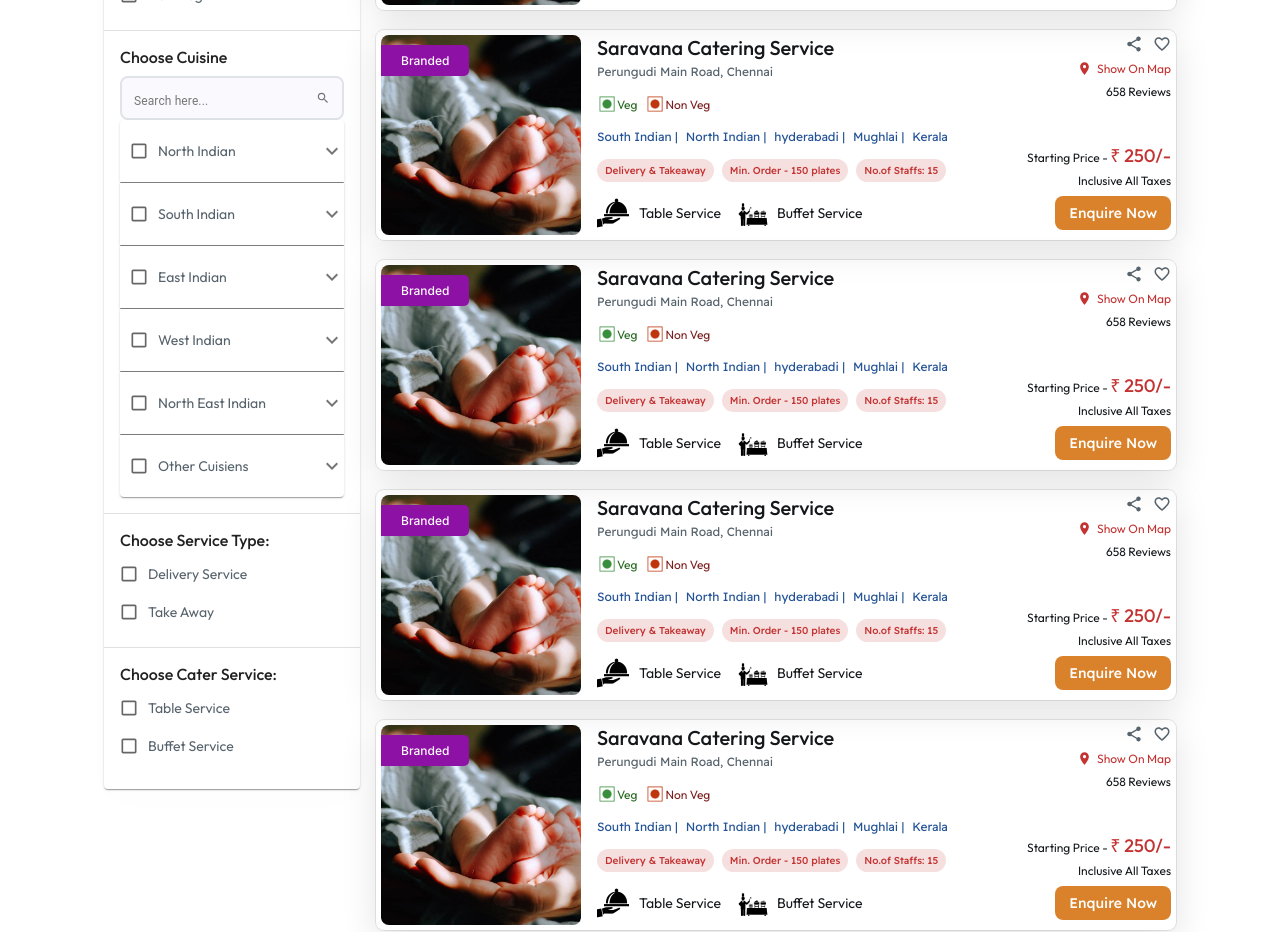
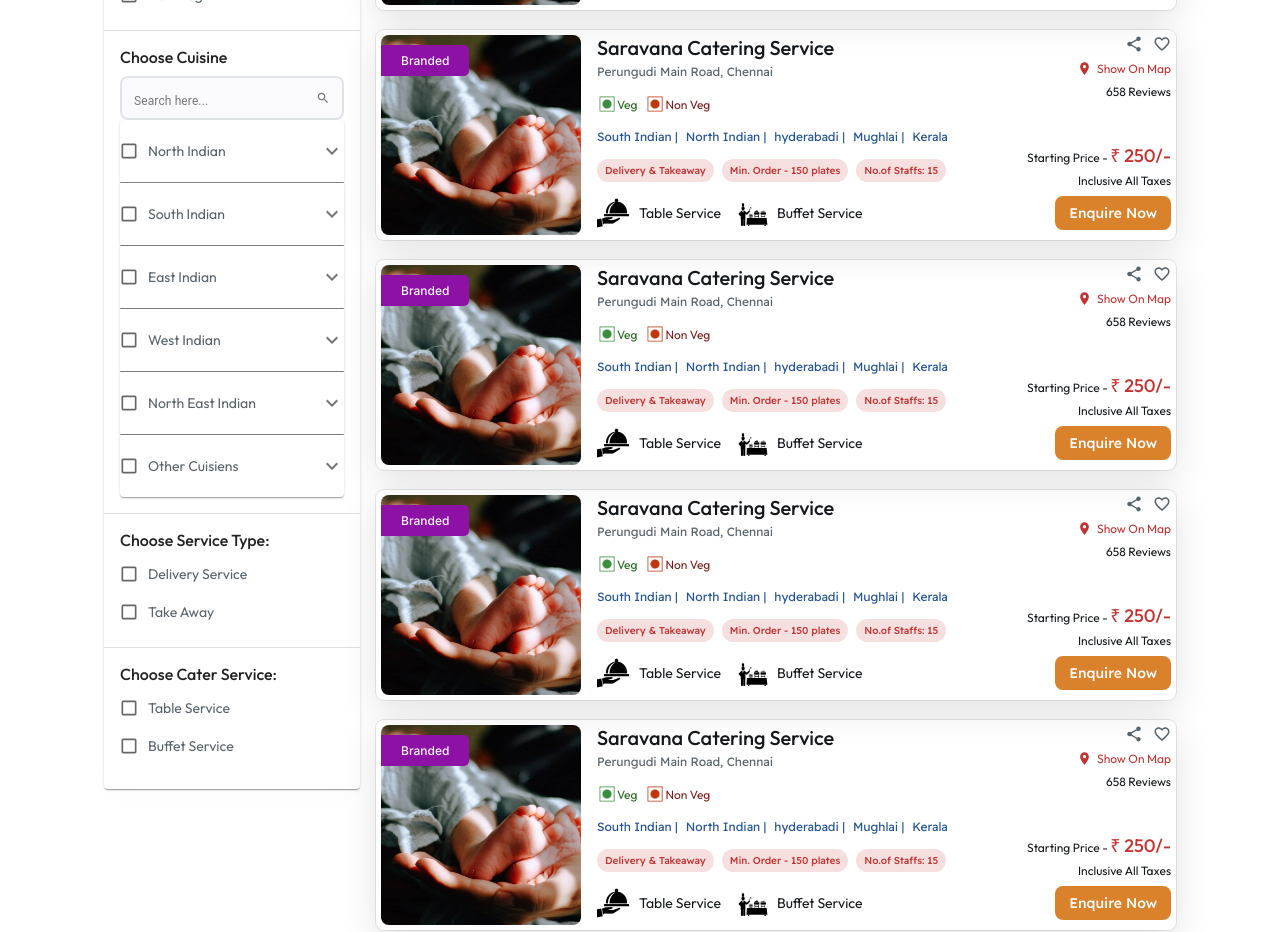
Before and after one commit to prasankumar26/catering-v2, a Next.js app: page /catering-search in a window 1280 px wide. Shown: the part 860-1792 px from the top of the page. Built offline with nearby package versions, Linux system fonts and the light colour scheme.

Commit message:
search page fix

```diff
--- a/components/catering/Filters.jsx
+++ b/components/catering/Filters.jsx
@@ -130,12 +130,12 @@
                                     id="panel1-header"
                                     className='m-0 p-0'
                                 >
-                                    <Stack className='text-muted m-0' direction="row" alignItems="center">
+                                    <Stack className='text-muted' direction="row" alignItems="center" sx={{marginLeft: '-10px' }}>
                                         <Checkbox {...label} size="small" className='m-0 checkbox-color' />
                                         <span className='checkbox-text'>North Indian</span>
                                     </Stack>
                                 </AccordionSummary>
-                                <AccordionDetails sx={{marginLeft: '-10px',  padding: '0px 16px' }}>
+                                <AccordionDetails sx={{marginLeft: '-20px',  padding: '0px 16px' }}>
                                     <Stack className='text-muted' direction="row" alignItems="center">
                                         <Checkbox {...label} size="small" className='checkbox-color' />
                                         <span className='checkbox-text'>Awadhi</span>
@@ -168,12 +168,12 @@
                                     id="panel1-header"
                                     className='p-0'
                                 >
-                                    <Stack className='text-muted' direction="row" alignItems="center">
+                                    <Stack className='text-muted' direction="row" alignItems="center" sx={{marginLeft: '-10px' }}>
                                         <Checkbox {...label} size="small" className='checkbox-color' />
                                         <span className='checkbox-text'>South Indian</span>
                                     </Stack>
                                 </AccordionSummary>
-                                <AccordionDetails sx={{marginLeft: '-10px', padding: '0px 16px' }}>
+                                <AccordionDetails sx={{marginLeft: '-20px', padding: '0px 16px' }}>
                                     <Stack className='text-muted' direction="row" alignItems="center">
                                         <Checkbox {...label} size="small" className='checkbox-color' />
                                         <span className='checkbox-text'>Awadhi</span>
@@ -206,12 +206,12 @@
                                     id="panel1-header"
                                     className='p-0'
                                 >
-                                    <Stack className='text-muted' direction="row" alignItems="center">
+                                    <Stack className='text-muted' direction="row" alignItems="center" sx={{marginLeft: '-10px' }}>
                                         <Checkbox {...label} size="small" className='checkbox-color' />
                                         <span className='checkbox-text'>East Indian</span>
                                     </Stack>
                                 </AccordionSummary>
-                                <AccordionDetails sx={{marginLeft: '-10px',  padding: '0px 16px' }}>
+                                <AccordionDetails sx={{marginLeft: '-20px',  padding: '0px 16px' }}>
                                     <Stack className='text-muted' direction="row" alignItems="center">
                                         <Checkbox {...label} size="small" className='checkbox-color' />
                                         <span className='checkbox-text'>Awadhi</span>
@@ -244,12 +244,12 @@
                                     id="panel1-header"
                                     className='p-0'
                                 >
-                                    <Stack className='text-muted' direction="row" alignItems="center">
+                                    <Stack className='text-muted' direction="row" alignItems="center" sx={{marginLeft: '-10px' }}>
                                         <Checkbox {...label} size="small" className='checkbox-color' />
                                         <span className='checkbox-text'>West Indian</span>
                                     </Stack>
                                 </AccordionSummary>
-                                <AccordionDetails sx={{marginLeft: '-10px',  padding: '0px 16px' }}>
+                                <AccordionDetails sx={{marginLeft: '-20px',  padding: '0px 16px' }}>
                                     <Stack className='text-muted' direction="row" alignItems="center">
                                         <Checkbox {...label} size="small" className='checkbox-color' />
                                         <span className='checkbox-text'>Awadhi</span>
@@ -282,12 +282,12 @@
                                     id="panel1-header"
                                     className='p-0'
                                 >
-                                    <Stack className='text-muted' direction="row" alignItems="center">
+                                    <Stack className='text-muted' direction="row" alignItems="center" sx={{marginLeft: '-10px' }}>
                                         <Checkbox {...label} size="small" className='checkbox-color' />
                                         <span className='checkbox-text'>North East Indian</span>
                                     </Stack>
                                 </AccordionSummary>
-                                <AccordionDetails sx={{marginLeft: '-10px',  padding: '0px 16px' }}>
+                                <AccordionDetails sx={{marginLeft: '-20px',  padding: '0px 16px' }}>
                                     <Stack className='text-muted' direction="row" alignItems="center">
                                         <Checkbox {...label} size="small" className='checkbox-color' />
                                         <span className='checkbox-text'>Awadhi</span>
@@ -320,12 +320,12 @@
                                     id="panel1-header"
                                     className='p-0'
                                 >
-                                    <Stack className='text-muted' direction="row" alignItems="center">
+                                    <Stack className='text-muted' direction="row" alignItems="center" sx={{marginLeft: '-10px' }}>
                                         <Checkbox {...label} size="small" className='checkbox-color' />
                                         <span className='checkbox-text'>Other Cuisiens</span>
                                     </Stack>
                                 </AccordionSummary>
-                                <AccordionDetails sx={{marginLeft: '-10px',  padding: '0px 16px' }}>
+                                <AccordionDetails sx={{marginLeft: '-20px',  padding: '0px 16px' }}>
                                     <Stack className='text-muted' direction="row" alignItems="center">
                                         <Checkbox {...label} size="small" className='checkbox-color' />
                                         <span className='checkbox-text'>Awadhi</span>
```
